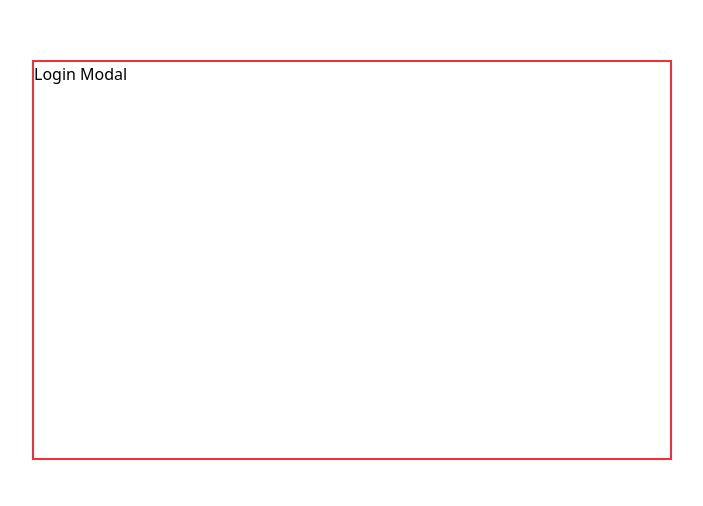
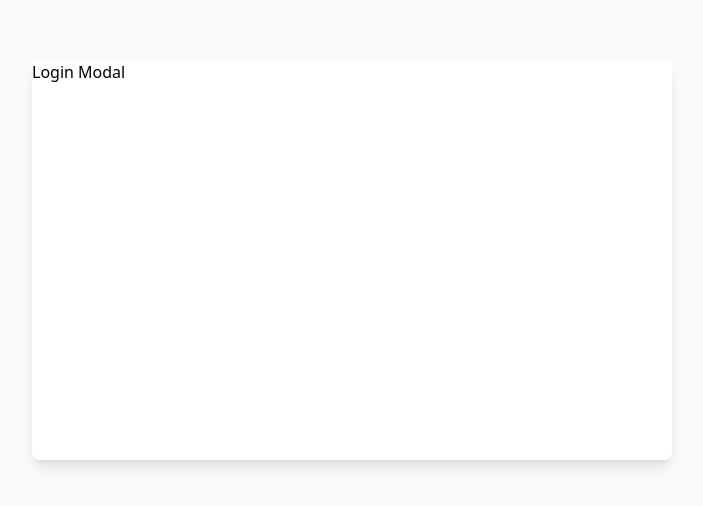
Before and after one commit to HBDCHAEYOUNG/x_web, a Next.js app: page /i/flow/login in a window 1280 px wide. Shown: the part 140-646 px from the top of the page, without its empty margins (288-991 px from the left). Built offline with nearby package versions, Linux system fonts and the light colour scheme.

Commit message:
madal page ui update

```diff
--- a/src/app/(before login)/@modal/(.)i/flow/login/page.tsx
+++ b/src/app/(before login)/@modal/(.)i/flow/login/page.tsx
@@ -1,7 +1,12 @@
 export default function LoginModal() {
   return (
-    <div className="bg-transparent absolute top-1/2 left-1/2 -translate-x-1/2 -translate-y-1/2 w-1/2 h-1/2 border-2 border-red-500 z-50">
-      Login Modal
+    <div
+      className="fixed inset-0 flex items-center justify-center z-50"
+      style={{ backgroundColor: "rgba(107, 114, 128, 0.3)" }}
+    >
+      <div className="bg-white w-1/2 h-1/2 rounded-lg shadow-lg">
+        Login Modal
+      </div>
     </div>
   );
 }
--- a/src/app/(before login)/i/flow/login/page.tsx
+++ b/src/app/(before login)/i/flow/login/page.tsx
@@ -1,7 +1,9 @@
-export default function LoginMadal() {
+export default function LoginModal() {
   return (
-    <div className="bg-transparent absolute top-1/2 left-1/2 -translate-x-1/2 -translate-y-1/2 w-1/2 h-1/2 border-2 border-red-500 z-50">
-      Login Modal
+    <div className="fixed inset-0 bg-gray-50 bg-opacity-10 flex items-center justify-center z-50">
+      <div className="bg-white w-1/2 h-1/2 rounded-lg shadow-lg">
+        Login Modal
+      </div>
     </div>
   );
 }
```
